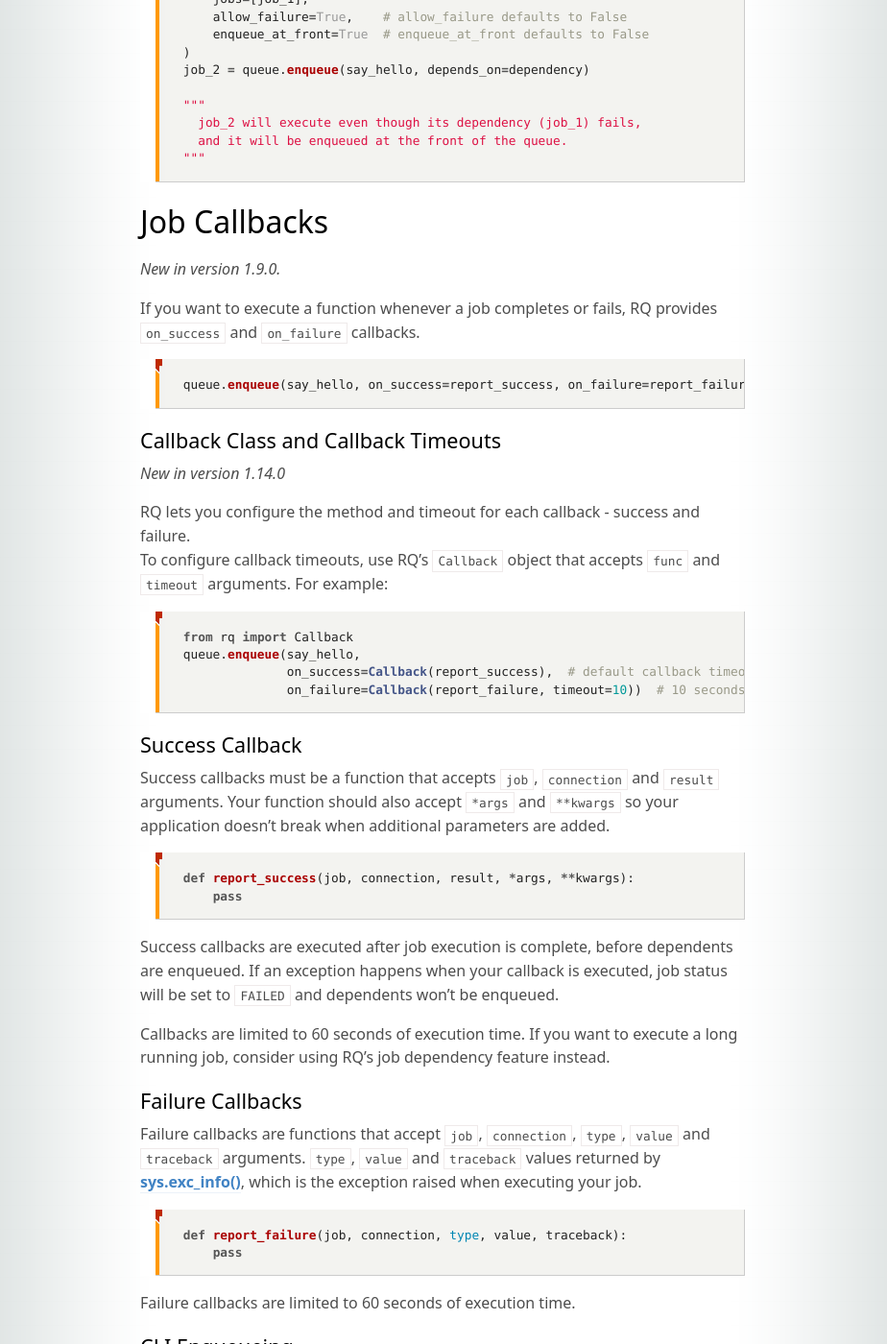
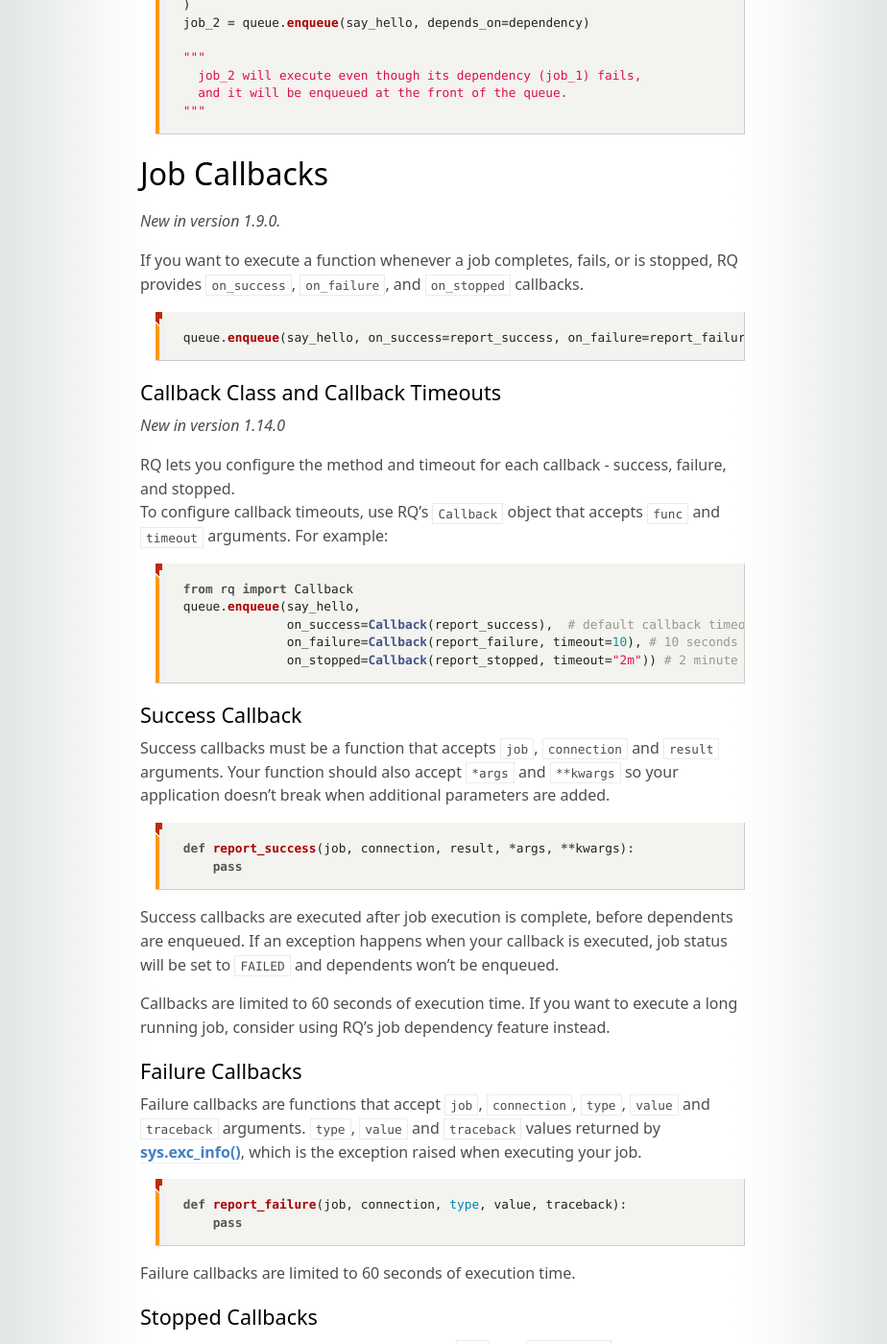
Before and after one commit to rq/rq, a Jekyll site: the page built from docs/docs/index.md, in a window 1280 px wide and 1400 px high, scrolled down 4144 px. Shown: the whole window at 96% size, without its empty margins (179-1103 px from the left). Built offline with Jekyll 4.4.1, drawn with Linux system fonts in a browser that asks for light colours; some web fonts are replaced; comment, search, counter and statistics services are not loaded; some of the changed text lies outside the part shown.

Commit message:
Document_stopped_jobs and dependents for enqueue_many (#1922)
* Add documentation for on_stopped callback

* Update dependent jobs documentation

Starting in version 1.15.0, enqueue_many supports dependent jobs.

* Add stopped callback usage example

* Update callback docstring

* Fix arg type

* Remove trailing whitespace

````diff
--- a/docs/docs/index.md
+++ b/docs/docs/index.md
@@ -195,18 +194,18 @@
 ## Job Callbacks
 _New in version 1.9.0._
 
-If you want to execute a function whenever a job completes or fails, RQ provides
-`on_success` and `on_failure` callbacks.
+If you want to execute a function whenever a job completes, fails, or is stopped, RQ provides
+`on_success`, `on_failure`, and `on_stopped` callbacks.
 
 ```python
-queue.enqueue(say_hello, on_success=report_success, on_failure=report_failure)
+queue.enqueue(say_hello, on_success=report_success, on_failure=report_failure, on_stopped=report_stopped)
 ```
 
 ### Callback Class and Callback Timeouts
 
 _New in version 1.14.0_
 
-RQ lets you configure the method and timeout for each callback - success and failure.
+RQ lets you configure the method and timeout for each callback - success, failure, and stopped.
 To configure callback timeouts, use RQ's
 `Callback` object that accepts `func` and `timeout` arguments. For example:
 
@@ -214,7 +213,8 @@
 from rq import Callback
 queue.enqueue(say_hello,
               on_success=Callback(report_success),  # default callback timeout (60 seconds)
-              on_failure=Callback(report_failure, timeout=10))  # 10 seconds timeout
+              on_failure=Callback(report_failure, timeout=10), # 10 seconds timeout
+              on_stopped=Callback(report_stopped, timeout="2m")) # 2 minute timeout
 ```
 
 ### Success Callback
@@ -247,6 +247,19 @@
 ```
 
 Failure callbacks are limited to 60 seconds of execution time.
+
+
+### Stopped Callbacks
+
+Stopped callbacks are functions that accept `job` and `connection` arguments.
+
+```python
+def report_stopped(job, connection):
+  pass
+```
+
+Stopped callbacks are functions that are executed when a worker receives a command to stop
+a job that is currently executing. See [Stopping a Job](https://python-rq.org/docs/workers/#stopping-a-job).
 
 
 ### CLI Enqueueing
--- a/rq/defaults.py
+++ b/rq/defaults.py
@@ -71,8 +71,8 @@
 
 CALLBACK_TIMEOUT = 60
 """ The timeout period in seconds for Callback functions
-Means that Functions used in `success_callback` and `failure_callback`
-will timeout after N seconds
+Means that Functions used in `success_callback`, `stopped_callback`,
+and `failure_callback` will timeout after N seconds
 """
 
 
````
Also changed, not shown: other parts of docs/docs/index.md (+1 -2 lines).
